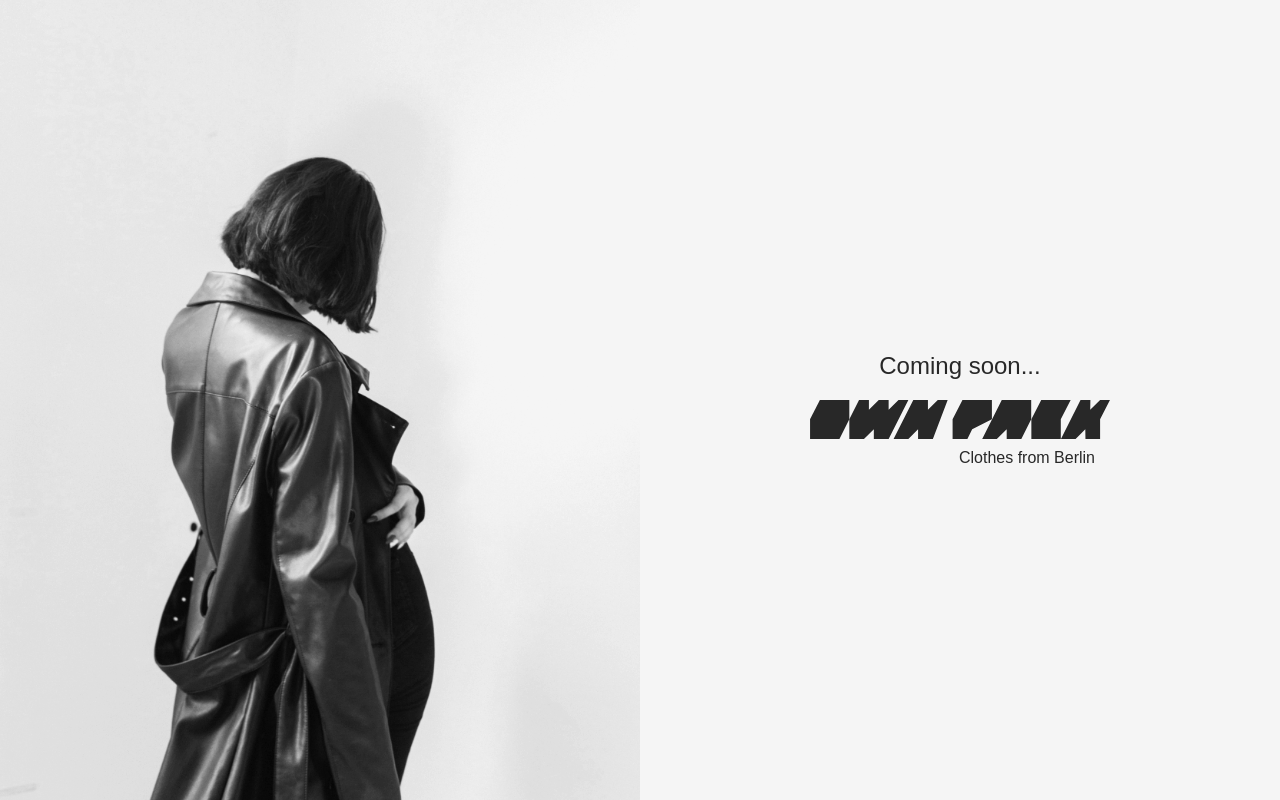
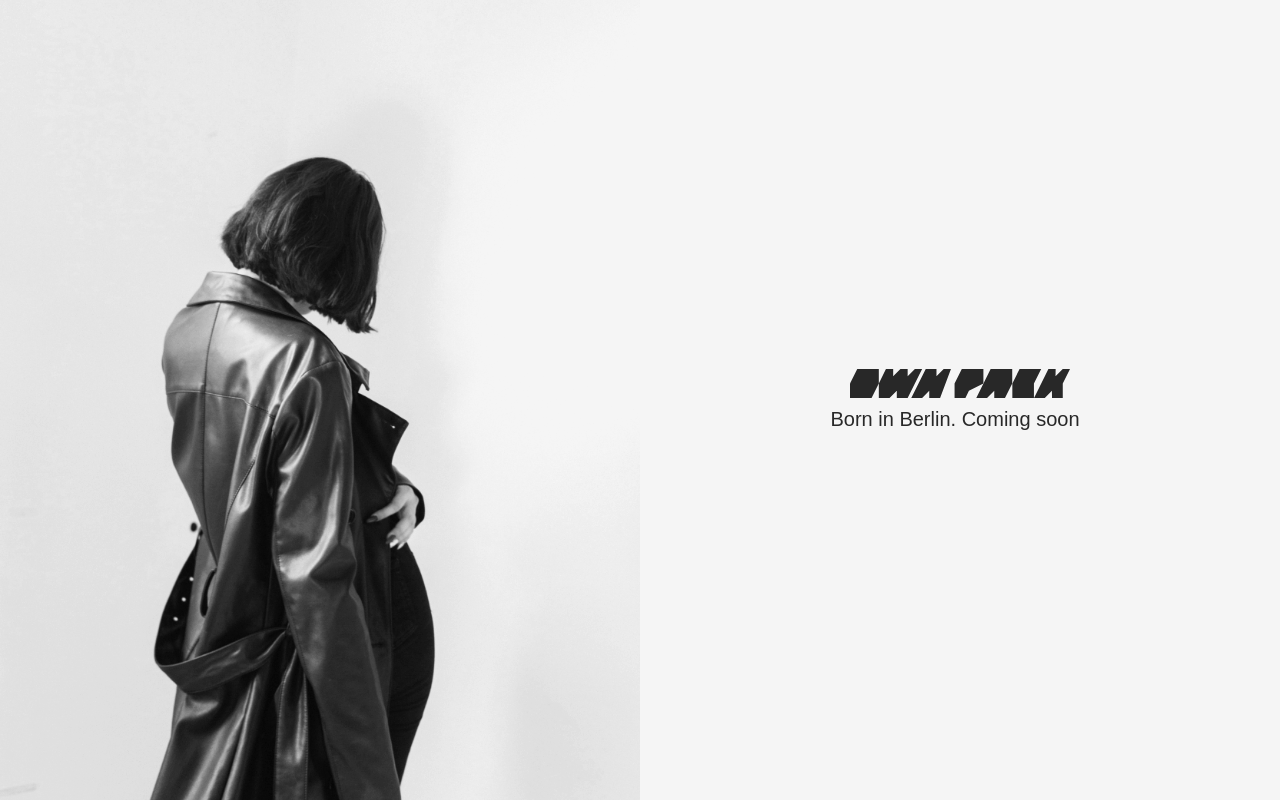
Before and after one commit to vladyour/ownpack, a plain HTML site: page index.html in a window 1280 px wide. Drawn offline with nearby package versions, Linux system fonts and the light colour scheme; a web font is replaced by a local one.

Commit message:
* Fixed wording * Changed styles

```diff
--- a/index.html
+++ b/index.html
@@ -11,16 +11,11 @@
 <body>
 <div class="container">
 	<div class="image-container">
-		<img src="./image.jpeg" alt="cover" draggable="false">
+		<img src="image.jpeg" alt="cover" draggable="false">
 	</div>
 	<div class="text-container">
-		<div class="soon">
-			<span>Coming soon...</span>
-		</div>
-		<div class="logo">
-			<img src="logo.svg" alt="logo" draggable="false">
-			<span class="from">Clothes from Berlin</span>
-		</div>
+		<img src="logo.svg" alt="logo" draggable="false">
+		<span class="from">Born in Berlin. Coming soon</span>
 	</div>
 </div>
 </body>
--- a/style.css
+++ b/style.css
@@ -2,7 +2,7 @@
 
 body {
     font-family: 'Darker Grotesque', sans-serif;
-    font-size: 24px;
+    font-size: 20px;
     background-color: #f5f5f5;
     color: #282828;
     user-select: none;
@@ -44,21 +44,12 @@ body {
     text-align: center;
 }
 
-.text-container .soon {
-    padding: 20px;
+.text-container img {
+    max-width: 220px;
 }
 
-.text-container .logo {
-    display: flex;
-    flex-direction: column;
-    max-width: 300px;
-    width: 100%;
-}
-
-.text-container .logo .from {
-    text-align: right;
-    font-size: 16px;
-    padding: 10px 15px 0 0;
+.text-container .from {
+    padding: 10px 10px 0 0;
 }
 
 @media screen and (max-width: 768px) {
```
Also changed, not shown: icon.ico.
